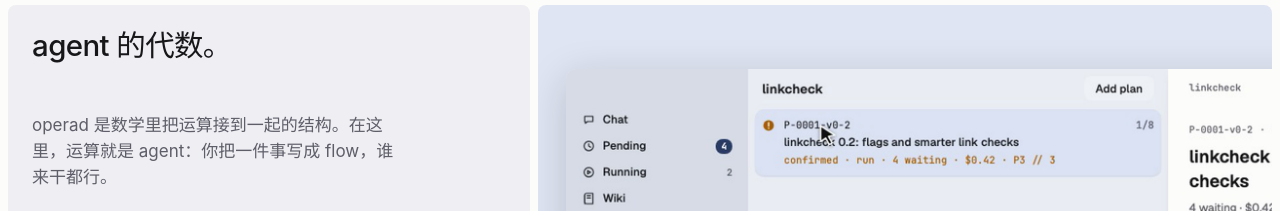
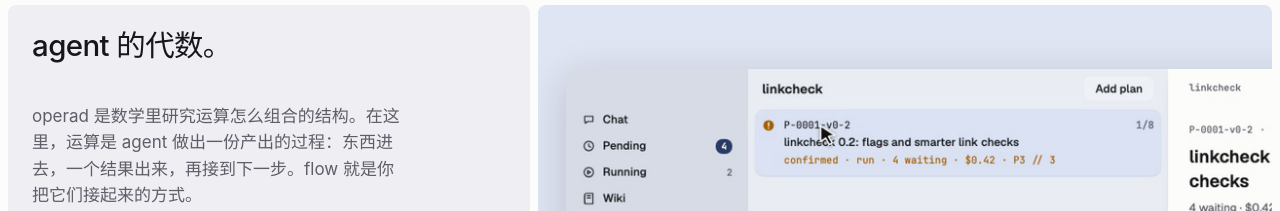
Before and after one commit to operad-io/operad-site, a plain HTML site: page zh/index.html in a window 1280 px wide. Shown: the part 71-282 px from the top of the page. Drawn offline with Linux system fonts and the light colour scheme.

Commit message:
Hero: the operation is the work an agent turns out, not the agent
Co-Authored-By: Claude Fable 5.2 <noreply@anthropic.com>
Claude-Session: https://claude.ai/code/session_01XTVEmMSYLTSW2vCcxphpR7

```diff
--- a/style.css
+++ b/style.css
@@ -89,7 +89,7 @@ pre code { font-size: inherit; }
 .hero > * { grid-column: span 6; }
 .name { display: flex; flex-direction: column; justify-content: space-between; }
 .name .state { max-width: 18ch; }
-.name .lede { max-width: 34ch; color: var(--weak); margin-top: 16px; }
+.name .lede { max-width: 40ch; color: var(--weak); margin-top: 16px; }
 :lang(zh) .name .lede { max-width: 22em; }
 :lang(zh) .name .state { max-width: none; }
 .name h1 { font-size: var(--s1); letter-spacing: -0.05em; line-height: .9; margin-bottom: 0; }
--- a/zh/index.html
+++ b/zh/index.html
@@ -107,7 +107,7 @@
 <section class="hero hero-app board" aria-label="operad">
   <div class="tile paper name">
     <p class="state s3">agent 的代数。</p>
-    <p class="lede">operad 是数学里把运算接到一起的结构。在这里，运算就是 agent：你把一件事写成 flow，谁来干都行。</p>
+    <p class="lede">operad 是数学里研究运算怎么组合的结构。在这里，运算是 agent 做出一份产出的过程：东西进去，一个结果出来，再接到下一步。flow 就是你把它们接起来的方式。</p>
     <h1>operad</h1>
     <p class="dl"><a class="btn-dl" href="https://github.com/operad-io/operad/releases/latest">下载 macOS 版</a><a class="alt" href="#developers">或安装命令行</a></p>
   </div>
```
Also changed, not shown: index.html (+1 -1 lines).
